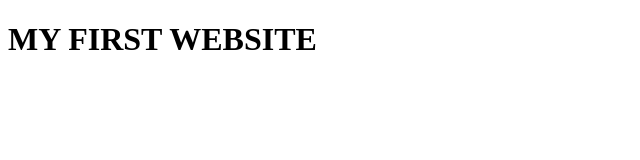
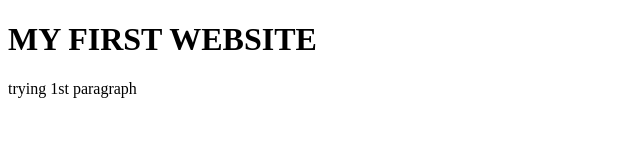
Before and after one commit to dipayant/my-first-website, a plain HTML site: page index.html in a window 1280 px wide. Shown: the whole page, without its empty margins (0-640 px from the left). Drawn offline with Linux system fonts and the light colour scheme.

Commit message:
1st paragraph

```diff
--- a/index.html
+++ b/index.html
@@ -8,5 +8,6 @@
 </head>
 <body>
      <h1>MY FIRST WEBSITE </h1>
+     <p>trying 1st paragraph</p>
 </body>
 </html>
```
